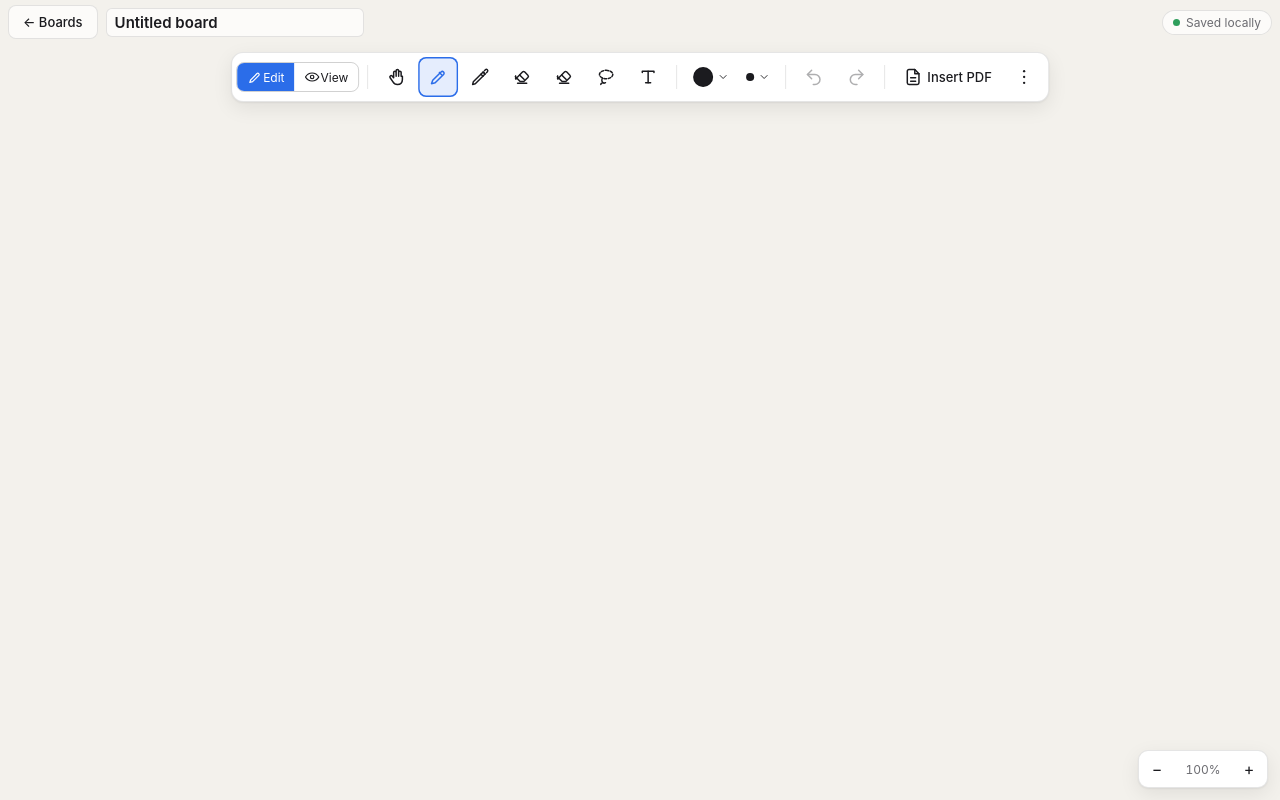
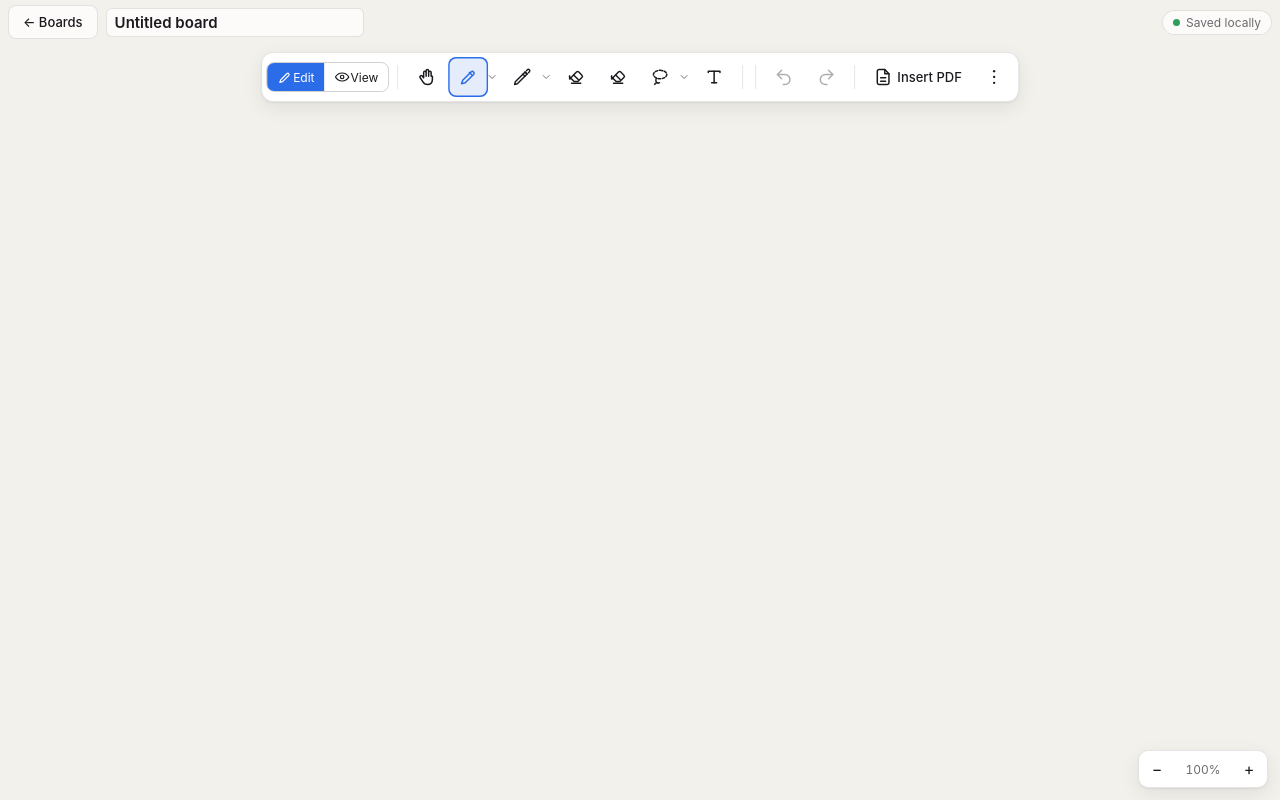
Before and after one commit to pjrus/inkboard, a React (Vite) app: page / in a window 1280 px wide. Both pictures are taken after a click on the button "New board". Built offline with nearby package versions, Linux system fonts and the light colour scheme.

Commit message:
Give pen, pencil and select their own settings popovers

```diff
--- a/src/styles.css
+++ b/src/styles.css
@@ -987,3 +987,38 @@ button {
   min-width: 32px;
   color: var(--text-muted);
 }
+
+/* ---- per-tool settings chevron ---------------------------------------- */
+.tb-contents {
+  display: contents;
+}
+.tb-split {
+  display: flex;
+  align-items: center;
+}
+.tb-chev {
+  width: 16px;
+  height: 40px;
+  margin-left: -4px;
+  padding: 0;
+  display: inline-flex;
+  align-items: center;
+  justify-content: center;
+  border: none;
+  border-radius: 6px;
+  background: transparent;
+  color: var(--text-muted);
+  cursor: pointer;
+}
+.tb-chev:hover,
+.tb-chev[aria-expanded="true"] {
+  background: var(--surface-2);
+  color: var(--text);
+}
+.tb-chev:focus-visible {
+  outline: 2px solid var(--accent);
+  outline-offset: -2px;
+}
+.popover > * + .popover-hint {
+  margin-top: 8px;
+}
--- a/src/ui/ColourPicker.tsx
+++ b/src/ui/ColourPicker.tsx
@@ -9,7 +9,11 @@ import { Popover } from "./Popover";
  * text tool's next box, then the pen. Pen and text colours are stored
  * separately so choosing a text colour never changes the ink you draw with.
  */
-export function ColourPicker() {
+type Scope = "pen" | "text" | "selection";
+
+export function ColourPicker(
+  { inline = false, scope }: { inline?: boolean; scope?: Scope; },
+) {
   const tool = useToolStore((s) => s.tool);
   const penColor = useToolStore((s) => s.color);
   const setPenColor = useToolStore((s) => s.setColor);
@@ -19,9 +23,12 @@ export function ColourPicker() {
   const commands = useToolStore((s) => s.selectionCommands);
   const [open, setOpen] = useState(false);
 
-  const target = selection ? "selection" : tool === "text" ? "text" : "pen";
+  const target: Scope = scope
+    ?? (selection ? "selection" : tool === "text" ? "text" : "pen");
   const toolColor = target === "text" ? textColor : penColor;
-  const summary = selection ? summarise(selection.colors) : null;
+  const summary = target === "selection" && selection
+    ? summarise(selection.colors)
+    : null;
   const mixed = summary?.mixed ?? false;
   const color = summary ? (summary.value ?? toolColor) : toolColor;
   const setColor = (c: string) => {
@@ -38,24 +45,8 @@ export function ColourPicker() {
     ? "Text colour"
     : "Colour";
 
-  return (
-    <div className="tb-anchor">
-      <button
-        type="button"
-        className="tb-btn tb-btn-wide"
-        aria-haspopup="dialog"
-        aria-expanded={open}
-        aria-label={`${label}: ${mixed ? "mixed" : (current?.name ?? color)}`}
-        title={label}
-        onClick={() => setOpen((o) => !o)}
-      >
-        <span
-          className={"swatch swatch-lg" + (mixed ? " swatch-mixed" : "")}
-          style={mixed ? undefined : { background: color }}
-        />
-        <ChevronIcon />
-      </button>
-      <Popover open={open} onClose={() => setOpen(false)} label="Choose colour">
+  const content = (
+    <>
       {mixed && <div className="popover-hint">Mixed colours</div>}
       <div className="swatch-grid" role="radiogroup" aria-label={label}>
         {PALETTE.map((p) => {
@@ -89,6 +80,30 @@ export function ColourPicker() {
           aria-label="Custom colour"
         />
       </label>
+    </>
+  );
+
+  if (inline) return <div>{content}</div>;
+
+  return (
+    <div className="tb-anchor">
+      <button
+        type="button"
+        className="tb-btn tb-btn-wide"
+        aria-haspopup="dialog"
+        aria-expanded={open}
+        aria-label={`${label}: ${mixed ? "mixed" : (current?.name ?? color)}`}
+        title={label}
+        onClick={() => setOpen((o) => !o)}
+      >
+        <span
+          className={"swatch swatch-lg" + (mixed ? " swatch-mixed" : "")}
+          style={mixed ? undefined : { background: color }}
+        />
+        <ChevronIcon />
+      </button>
+      <Popover open={open} onClose={() => setOpen(false)} label="Choose colour">
+        {content}
       </Popover>
     </div>
   );
--- a/src/ui/ThicknessPicker.tsx
+++ b/src/ui/ThicknessPicker.tsx
@@ -4,7 +4,9 @@ import { THICKNESS_PRESETS, useToolStore } from "../store/toolStore";
 import { ChevronIcon } from "./icons";
 import { Popover } from "./Popover";
 
-export function ThicknessPicker() {
+export function ThicknessPicker(
+  { inline = false, scope }: { inline?: boolean; scope?: "pen"; },
+) {
   const penWidth = useToolStore((s) => s.width);
   const penColor = useToolStore((s) => s.color);
   const setPenWidth = useToolStore((s) => s.setWidth);
@@ -13,7 +15,8 @@ export function ThicknessPicker() {
   const [open, setOpen] = useState(false);
   // Thickness only means something for handwriting: a text-only selection
   // falls back to configuring the pen.
-  const selection = rawSelection && rawSelection.strokeIds.length > 0
+  const selection = scope !== "pen" && rawSelection
+      && rawSelection.strokeIds.length > 0
     ? rawSelection
     : null;
   const wSummary = selection ? summarise(selection.widths) : null;
@@ -25,6 +28,42 @@ export function ThicknessPicker() {
     selection && commands ? commands.setWidth(w) : setPenWidth(w);
   const current = THICKNESS_PRESETS.find((p) => p.value === width);
   const label = selection ? "Selection thickness" : "Thickness";
+  const content = (
+    <>
+      {mixed && <div className="popover-hint">Mixed thicknesses</div>}
+      <div className="thickness-list" role="radiogroup" aria-label={label}>
+        {THICKNESS_PRESETS.map((p) => {
+          const selected = !mixed && p.value === width;
+          return (
+            <button
+              key={p.value}
+              type="button"
+              role="radio"
+              aria-checked={selected}
+              className={"thickness-row" + (selected ? " selected" : "")}
+              onClick={() => {
+                setWidth(p.value);
+                setOpen(false);
+              }}
+            >
+              <span className="thickness-preview">
+                <span
+                  style={{
+                    height: Math.max(1, p.value * 1.3),
+                    background: color,
+                  }}
+                />
+              </span>
+              <span className="thickness-name">{p.name}</span>
+            </button>
+          );
+        })}
+      </div>
+    </>
+  );
+
+  if (inline) return <div>{content}</div>;
+
   return (
     <div className="tb-anchor">
       <button
@@ -53,35 +92,7 @@ export function ThicknessPicker() {
         onClose={() => setOpen(false)}
         label="Choose thickness"
       >
-        {mixed && <div className="popover-hint">Mixed thicknesses</div>}
-        <div className="thickness-list" role="radiogroup" aria-label={label}>
-          {THICKNESS_PRESETS.map((p) => {
-            const selected = !mixed && p.value === width;
-            return (
-              <button
-                key={p.value}
-                type="button"
-                role="radio"
-                aria-checked={selected}
-                className={"thickness-row" + (selected ? " selected" : "")}
-                onClick={() => {
-                  setWidth(p.value);
-                  setOpen(false);
-                }}
-              >
-                <span className="thickness-preview">
-                  <span
-                    style={{
-                      height: Math.max(1, p.value * 1.3),
-                      background: color,
-                    }}
-                  />
-                </span>
-                <span className="thickness-name">{p.name}</span>
-              </button>
-            );
-          })}
-        </div>
+        {content}
       </Popover>
     </div>
   );
--- a/src/ui/Toolbar.tsx
+++ b/src/ui/Toolbar.tsx
@@ -1,4 +1,4 @@
-import { useRef } from "react";
+import { type ReactNode, useRef, useState } from "react";
 import type { Tool } from "../document/schema";
 import { useToolStore } from "../store/toolStore";
 import { AppMenu } from "./AppMenu";
@@ -6,6 +6,7 @@ import { ColourPicker } from "./ColourPicker";
 import { FontSelector } from "./FontSelector";
 import { FontSizeSelector } from "./FontSizeSelector";
 import {
+  ChevronIcon,
   EraserIcon,
   HandIcon,
   LassoIcon,
@@ -18,6 +19,7 @@ import {
 } from "./icons";
 import { LassoFilterControls } from "./LassoFilterControls";
 import { ModeSwitch } from "./ModeSwitch";
+import { Popover } from "./Popover";
 import { TextAlignmentControls } from "./TextAlignmentControls";
 import { ThicknessPicker } from "./ThicknessPicker";
 
@@ -58,6 +60,7 @@ export function Toolbar({
   const canRedo = useToolStore((s) => s.canRedo);
   const selection = useToolStore((s) => s.selection);
   const fileRef = useRef<HTMLInputElement>(null);
+  const [openTool, setOpenTool] = useState<Tool | null>(null);
 
   /**
    * View mode strips the toolbar back to navigation: no tools, no property
@@ -80,28 +83,60 @@ export function Toolbar({
     );
   }
 
-  // Which property controls make sense right now.
-  //
-  // Colour applies to everything, so it is always offered. Thickness appears
-  // whenever the selection contains ink. Font, size and alignment appear only
-  // for a text-only selection: a font picker over a selection that includes
-  // handwriting would be offering something it cannot change.
-  const hasSelection = selection !== null;
-  const showStrokeControls = hasSelection
-    ? selection.strokeIds.length > 0
-    : tool !== "text";
-  const showTextControls = hasSelection
-    ? selection.textIds.length > 0 && selection.strokeIds.length === 0
-    : tool === "text";
+  /**
+   * Settings popover for a tool, or null when it has none. Pen and pencil
+   * share one colour and width in the store, so both popovers edit those.
+   * Selection edits (colour, thickness, text style) live with the lasso.
+   */
+  const toolSettings = (t: Tool): ReactNode => {
+    if (t === "pen" || t === "pencil") {
+      return (
+        <>
+          <div className="popover-hint">Colour</div>
+          <ColourPicker inline scope="pen" />
+          <div className="popover-hint">Thickness</div>
+          <ThicknessPicker inline scope="pen" />
+        </>
+      );
+    }
+    if (t === "lasso") {
+      return (
+        <>
+          <LassoFilterControls />
+          {selection && (
+            <>
+              <div className="popover-hint">Selection colour</div>
+              <ColourPicker inline scope="selection" />
+              {selection.strokeIds.length > 0 && (
+                <>
+                  <div className="popover-hint">Selection thickness</div>
+                  <ThicknessPicker inline />
+                </>
+              )}
+              {selection.textIds.length > 0 && selection.strokeIds.length === 0
+                && (
+                  <div className="tb-group">
+                    <FontSelector />
+                    <FontSizeSelector />
+                    <TextAlignmentControls />
+                  </div>
+                )}
+            </>
+          )}
+        </>
+      );
+    }
+    return null;
+  };
 
   return (
     <div className="toolbar" role="toolbar" aria-label="Drawing tools">
       <ModeSwitch />
       <span className="tb-sep" />
       <div className="tb-group" role="radiogroup" aria-label="Tool">
-        {TOOLS.map((t) => (
+        {TOOLS.map((t) => {
+          const btn = (
             <button
-            key={t.tool}
               type="button"
               role="radio"
               aria-checked={tool === t.tool}
@@ -112,26 +147,49 @@ export function Toolbar({
             >
               <t.icon />
             </button>
-        ))}
+          );
+          const settings = toolSettings(t.tool);
+          if (!settings) {
+            return <span key={t.tool} className="tb-contents">{btn}</span>;
+          }
+          const open = openTool === t.tool;
+          return (
+            <div key={t.tool} className="tb-anchor tb-split">
+              {btn}
+              <button
+                type="button"
+                className="tb-chev"
+                aria-haspopup="dialog"
+                aria-expanded={open}
+                aria-label={`${t.label} settings`}
+                title={`${t.label} settings`}
+                onClick={() => setOpenTool(open ? null : t.tool)}
+              >
+                <ChevronIcon />
+              </button>
+              <Popover
+                open={open}
+                onClose={() => setOpenTool(null)}
+                label={`${t.label} settings`}
+              >
+                {settings}
+              </Popover>
             </div>
-      {tool === "lasso" && (
+          );
+        })}
+      </div>
+      <span className="tb-sep" />
+      {tool === "text" && (
         <>
+          <div className="tb-group">
+            <ColourPicker />
+            <FontSelector />
+            <FontSizeSelector />
+            <TextAlignmentControls />
+          </div>
           <span className="tb-sep" />
-          <LassoFilterControls />
         </>
       )}
-      <span className="tb-sep" />
-      <div
-        className={"tb-group" + (hasSelection ? " tb-group-selection" : "")}
-        title={hasSelection ? "Editing the selection" : undefined}
-      >
-        {hasSelection && <span className="tb-badge">Selection</span>}
-        <ColourPicker />
-        {showStrokeControls && <ThicknessPicker />}
-        {showTextControls && <FontSelector />}
-        {showTextControls && <FontSizeSelector />}
-        {showTextControls && <TextAlignmentControls />}
-      </div>
       <span className="tb-sep" />
       <div className="tb-group">
         <button
```
Lines whose indentation alone changed are shown as unchanged.
